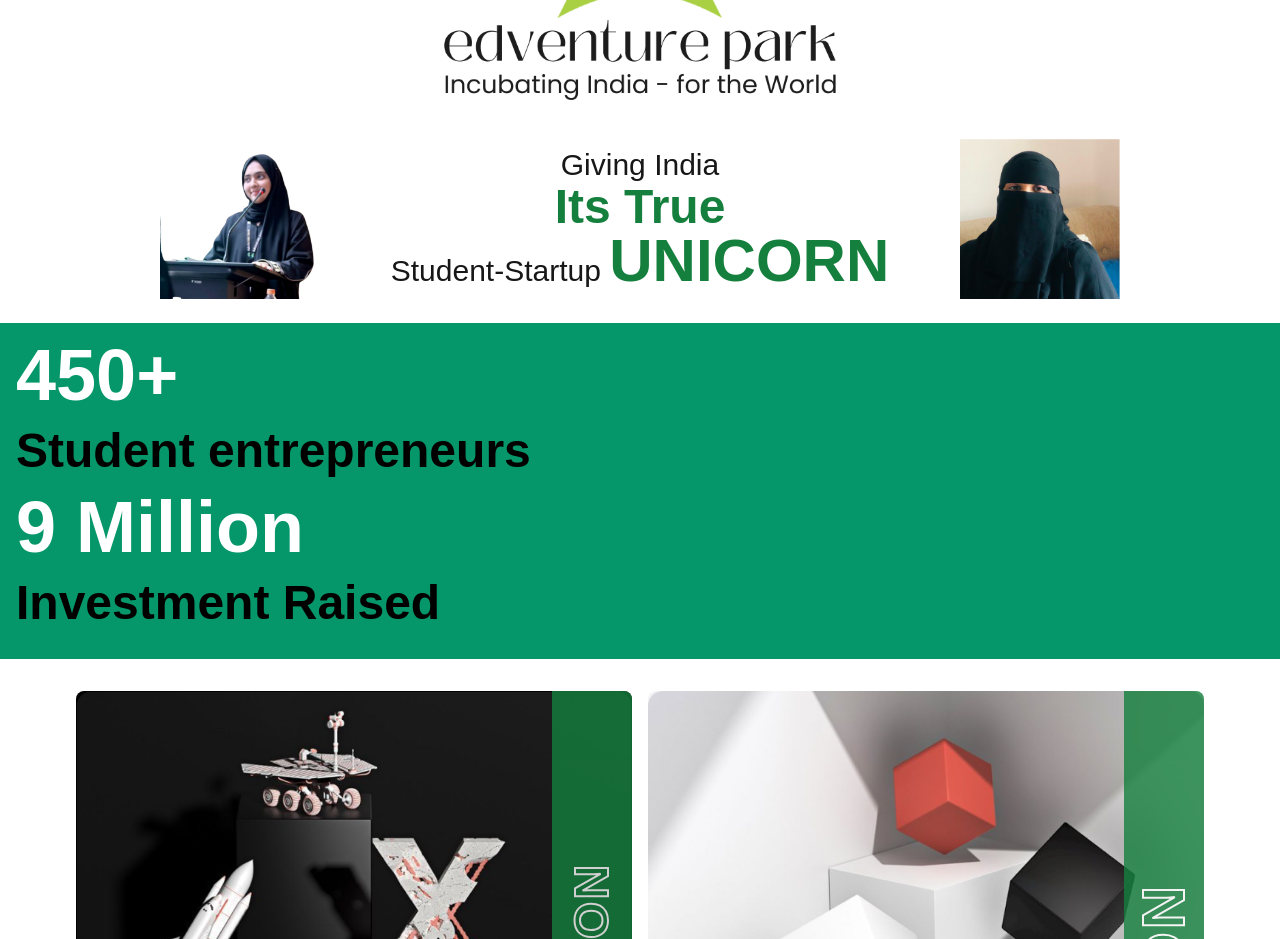
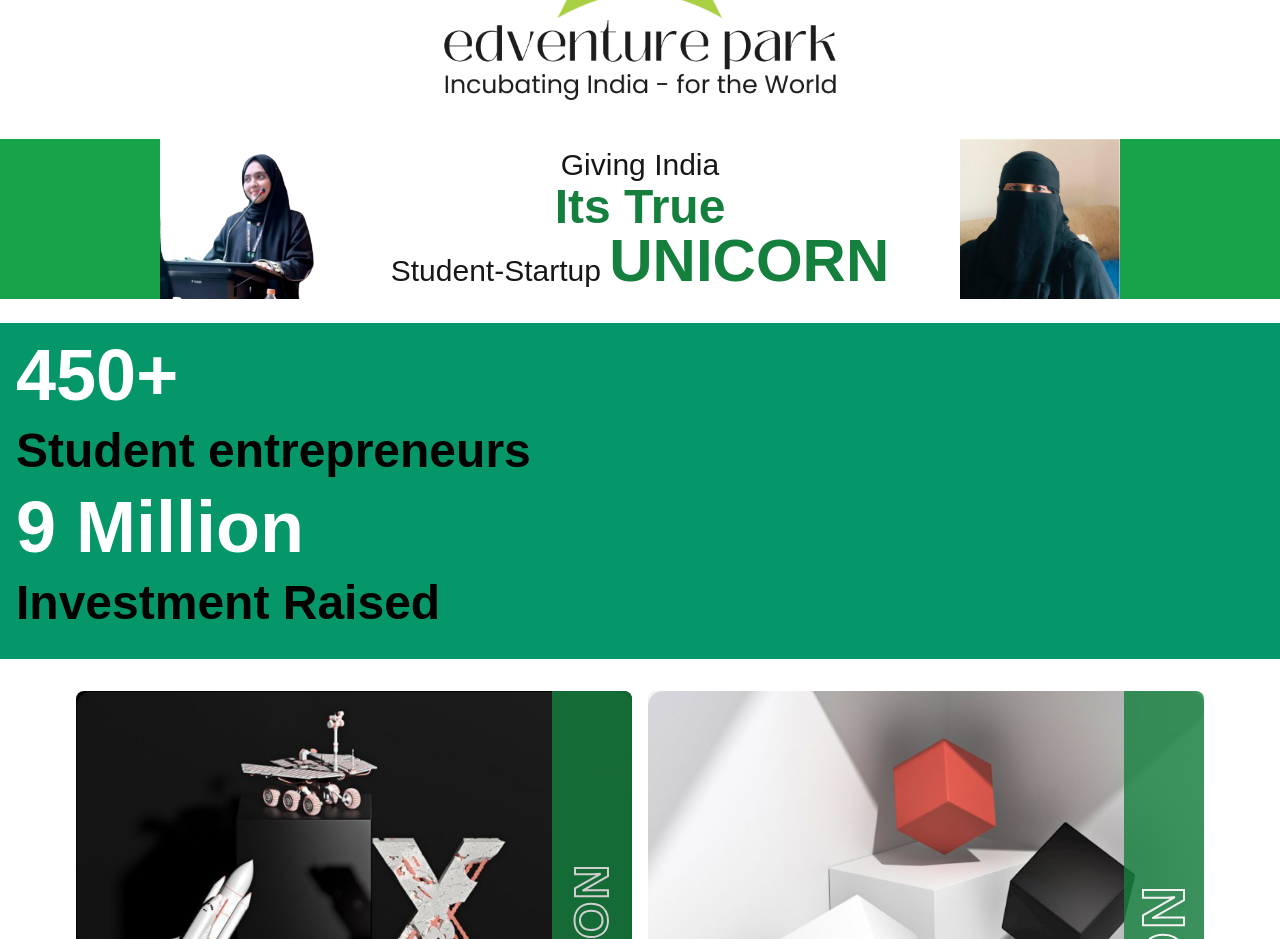
Before and after one commit to Edventure-park/Main-Website, a Next.js app: page / in a window 1280 px wide. Shown: the part 1780-2719 px from the top of the page. Built offline with nearby package versions, Linux system fonts and the light colour scheme.

Commit message:
feat: Add green Boxes to row 7 at position 1 and 8

```diff
--- a/components/home/Grid.tsx
+++ b/components/home/Grid.tsx
@@ -189,7 +189,7 @@
       {/* Row 7 - With Text Content */}
       <div className="grid w-full grid-cols-8">
         {/* Column 1 - Blank Box */}
-        <div className="aspect-square bg-white"></div>
+        <div className="aspect-square bg-green-600"></div>
         {/* Column 2 - Person's Image */}
         <div className="relative aspect-square">
           <Image
@@ -222,7 +222,7 @@
           />
         </div>
         {/* Column 8 - Blank Box */}
-        <div className="aspect-square bg-white"></div>
+        <div className="aspect-square bg-green-600"></div>
       </div>
     </div>
   );
```
